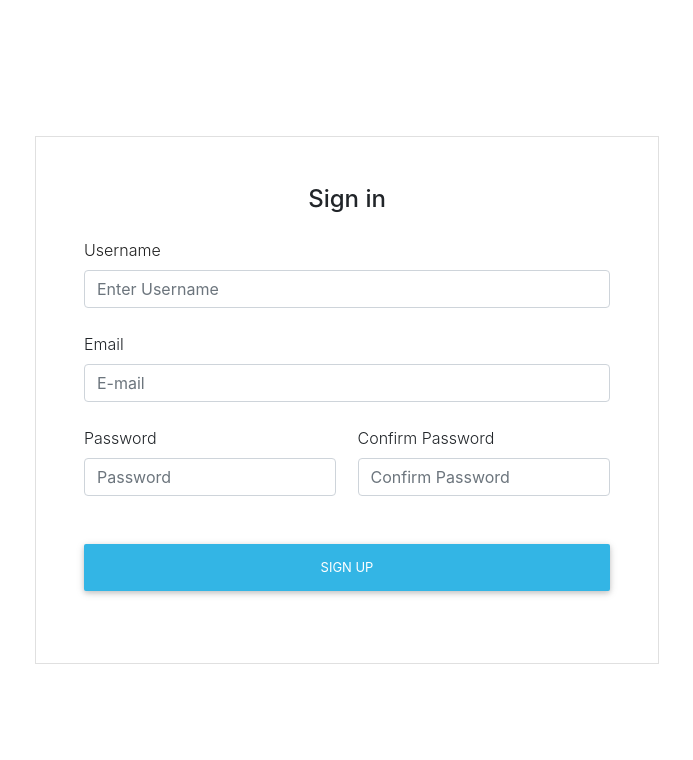
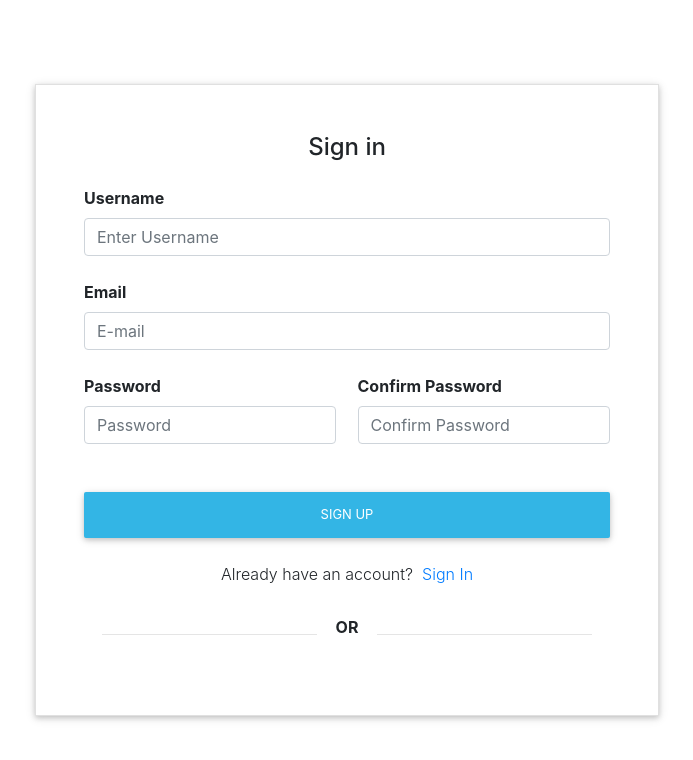
Before and after one commit to labseu2-anonymous-team-feedback/FE, a React (Create React App) app: page /signup in a window 1280 px wide. Shown: the top 760 px of the page, without its empty margins (293-986 px from the left). Built offline with nearby package versions, Linux system fonts and the light colour scheme.

Commit message:
creating signup optional login markup

```diff
--- a/src/App.jsx
+++ b/src/App.jsx
@@ -1,11 +1,12 @@
 import React from 'react';
+import { BrowserRouter as Router } from 'react-router-dom';
 import Signup from './components/auth/signup/Signup';
 
 function App() {
   return (
-    <div className="App">
+    <Router>
       <Signup />
-    </div>
+    </Router>
   );
 }
 
--- a/src/components/auth/signup/Signup.jsx
+++ b/src/components/auth/signup/Signup.jsx
@@ -1,4 +1,6 @@
 import React, { Component } from "react";
+import { Link } from "react-router-dom";
+
 import { Signup as StyledSignup } from "./StyledSignup";
 
 export default class Signup extends Component {
@@ -7,10 +9,13 @@ export default class Signup extends Component {
   render() {
     return (
       <StyledSignup>
-        <form className="text-center border border-light p-5 w-50" action="#!">
+        <form
+          className="text-center border border-light p-5 w-50 z-depth-1"
+          action="#!"
+        >
           <p className="h4 mb-4">Sign in</p>
 
-          <label htmlFor="username" className="d-flex text-dark">
+          <label htmlFor="username" className="d-flex font-weight-bold">
             Username
           </label>
           <input
@@ -20,7 +25,7 @@ export default class Signup extends Component {
             placeholder="Enter Username"
           />
 
-          <label htmlFor="email" className="d-flex">
+          <label htmlFor="email" className="d-flex font-weight-bold">
             Email
           </label>
           <input
@@ -32,7 +37,7 @@ export default class Signup extends Component {
 
           <div className="d-flex justify-content-between">
             <div className="passwordContainer">
-              <label htmlFor="password" className="d-flex">
+              <label htmlFor="password" className="d-flex font-weight-bold">
                 Password
               </label>
               <input
@@ -44,7 +49,7 @@ export default class Signup extends Component {
             </div>
 
             <div className="passwordContainer">
-              <label htmlFor="confirmPassword" className="d-flex">
+              <label htmlFor="confirmPassword" className="d-flex font-weight-bold">
                 Confirm Password
               </label>
               <input
@@ -62,22 +67,20 @@ export default class Signup extends Component {
             Sign Up
           </button>
 
-          {/*
-    <!-- Social login -->
-    <p>or sign in with:</p>
+          <p>
+            Already have an account? &nbsp;
+            <Link to="/login">Sign In</Link>
+          </p>
 
-    <a type="button" class="light-blue-text mx-2">
-        <i class="fab fa-facebook-f"></i>
-    </a>
-    <a type="button" class="light-blue-text mx-2">
-        <i class="fab fa-twitter"></i>
-    </a>
-    <a type="button" class="light-blue-text mx-2">
-        <i class="fab fa-linkedin-in"></i>
-    </a>
-    <a type="button" class="light-blue-text mx-2">
-        <i class="fab fa-github"></i>
-    </a> */}
+          <div className="dividerContainer">
+            <div className="divider">
+              <hr />
+            </div>
+            <p className="font-weight-bold">OR</p>
+            <div className="divider">
+              <hr />
+            </div>
+          </div>
         </form>
       </StyledSignup>
     );
--- a/src/components/auth/signup/StyledSignup.js
+++ b/src/components/auth/signup/StyledSignup.js
@@ -11,6 +11,16 @@ const Signup = styled.div`
   .passwordContainer {
     width: 48%;
   }
+
+  .dividerContainer {
+    display: flex;
+    justify-content: space-evenly;
+    align-items: center;
+    .divider {
+      padding: 1rem;
+      width: 47%;
+    }
+  }
 `;
 
 export { Signup };
```
